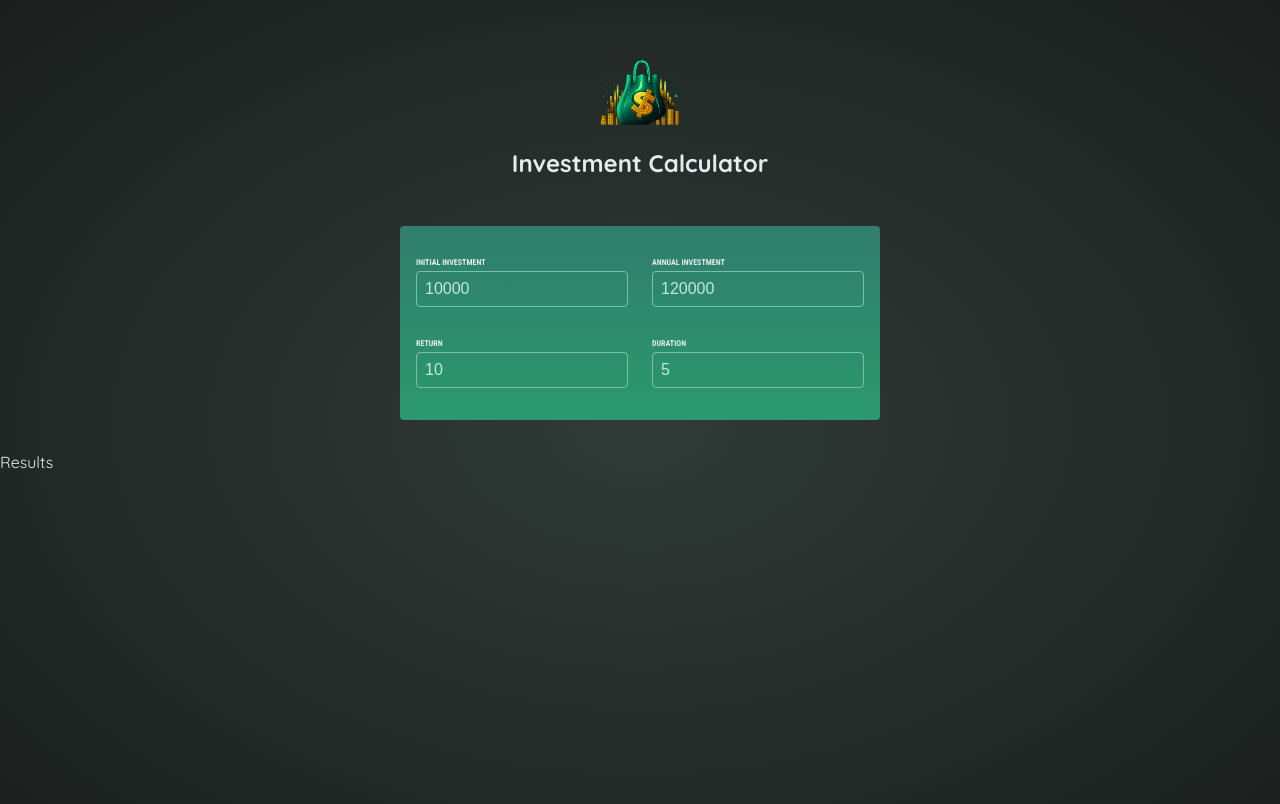
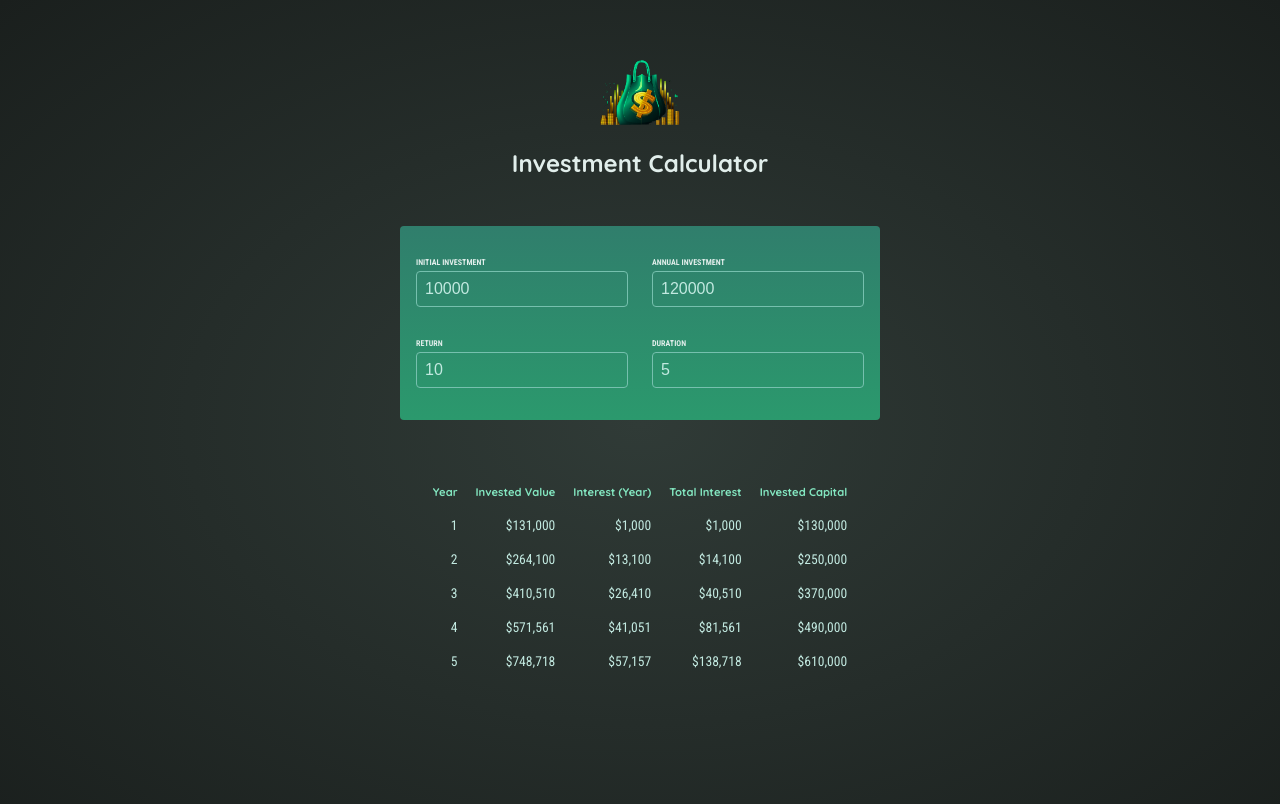
Before and after one commit to amanpreet04/react-investment-calculator, a React (Vite) app: page / in a window 1280 px wide. Shown: the top 804 px of the page. Built offline with nearby package versions, Linux system fonts and the light colour scheme.

Commit message:
Handled results logic

```diff
--- a/src/components/Results.jsx
+++ b/src/components/Results.jsx
@@ -1,8 +1,42 @@
-import { calculateInvestmentResults } from "../util/investment";
+import { calculateInvestmentResults, formatter } from "../util/investment";
 
 export default function Results({ userInput }) {
-  console.log(userInput);
   const results = calculateInvestmentResults(userInput);
-  console.log(results);
-  return <p>Results</p>;
+  const initialInvestment =
+    results[0].valueEndOfYear -
+    results[0].interest -
+    results[0].annualInvestment;
+
+  return (
+    <table id="result">
+      <thead>
+        <tr>
+          <th>Year</th>
+          <th>Invested Value</th>
+          <th>Interest (Year)</th>
+          <th>Total Interest</th>
+          <th>Invested Capital</th>
+        </tr>
+      </thead>
+      <tbody>
+        {results.map((result) => {
+          const totalInterest =
+            result.valueEndOfYear -
+            result.annualInvestment * result.year -
+            initialInvestment;
+
+          const totalAmountInvested = result.valueEndOfYear - totalInterest;
+          return (
+            <tr key={result.year}>
+              <td>{result.year}</td>
+              <td>{formatter.format(result.valueEndOfYear)}</td>
+              <td>{formatter.format(result.interest)}</td>
+              <td>{formatter.format(totalInterest)}</td>
+              <td>{formatter.format(totalAmountInvested)}</td>
+            </tr>
+          );
+        })}
+      </tbody>
+    </table>
+  );
 }
```
